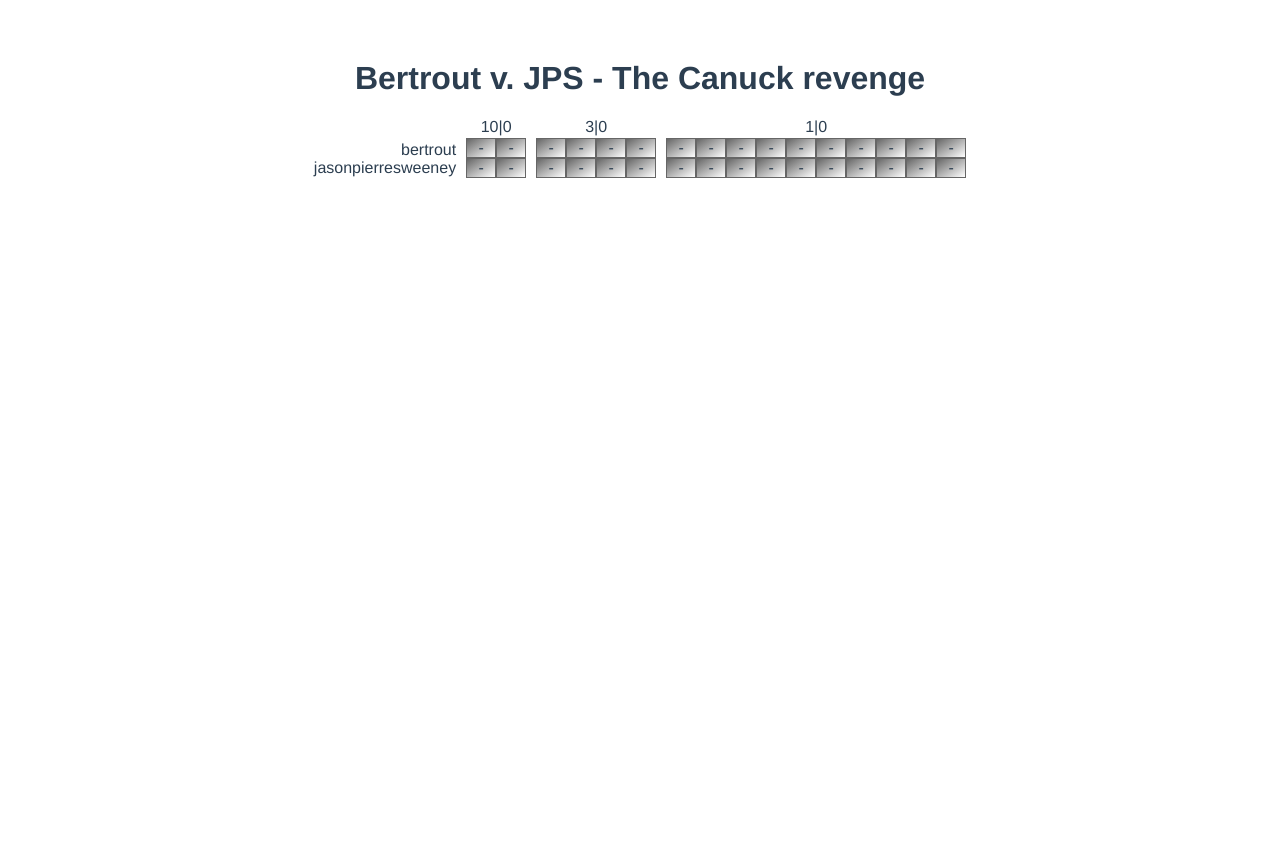
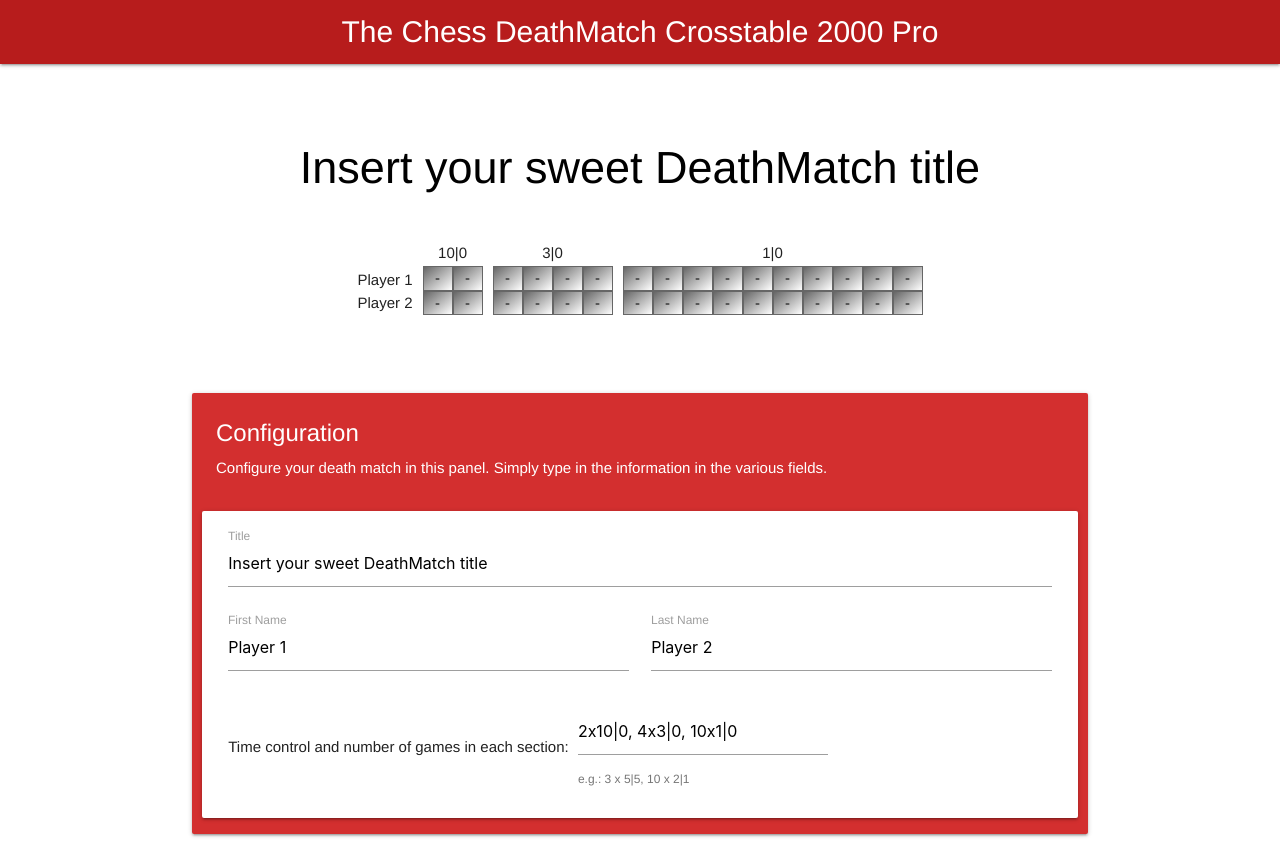
Before and after one commit to jsweeney/chess-deathmatch-crosstable, a Vue app: page / in a window 1280 px wide. Before the commit the page ends 800 px from the top, so only its background shows below. Built offline with nearby package versions, Linux system fonts and the light colour scheme.

Commit message:
Add the configuration panel

```diff
--- a/public/index.html
+++ b/public/index.html
@@ -1,17 +1,25 @@
 <!DOCTYPE html>
 <html lang="en">
+
 <head>
   <meta charset="utf-8">
   <meta http-equiv="X-UA-Compatible" content="IE=edge">
   <meta name="viewport" content="width=device-width,initial-scale=1.0">
   <link rel="icon" href="<%= BASE_URL %>favicon.ico">
-    <title>chess-deathmatch-crosstable</title>
+  <title>Deathmatch crosstable</title>
+  <!--Import Google Icon Font-->
+  <link href="https://fonts.googleapis.com/icon?family=Material+Icons" rel="stylesheet">
+  <!-- Compiled and minified CSS -->
+  <link rel="stylesheet" href="https://cdnjs.cloudflare.com/ajax/libs/materialize/1.0.0/css/materialize.min.css">
 </head>
+
 <body>
   <noscript>
-      <strong>We're sorry but chess-deathmatch-crosstable doesn't work properly without JavaScript enabled. Please enable it to continue.</strong>
+    <strong>We're sorry but chess-deathmatch-crosstable doesn't work properly without JavaScript enabled. Please enable
+      it to continue.</strong>
   </noscript>
   <div id="app"></div>
   <!-- built files will be auto injected -->
 </body>
+
 </html>
--- a/src/App.vue
+++ b/src/App.vue
@@ -12,11 +12,9 @@ export default {
   data() {
     return {
       match: {
-        title: 'Bertrout v. JPS - The Canuck revenge',
-        players: [
-          { twitch: 'bertrout', chesscom: 'bertrout' },
-          { twitch: 'jasonpierresweeney', chesscom: 'jasonpsweeney' },
-        ],
+        title: 'Insert your sweet DeathMatch title',
+        players: ['Player 1', 'Player 2'],
+        configuration: '2x10|0, 4x3|0, 10x1|0',
         sections: [{
           timeControl: '10|0',
           games: [
@@ -60,8 +58,5 @@ export default {
   font-family: "Avenir", Helvetica, Arial, sans-serif;
   -webkit-font-smoothing: antialiased;
   -moz-osx-font-smoothing: grayscale;
-  text-align: center;
-  color: #2c3e50;
-  margin-top: 60px;
 }
 </style>
--- a/src/components/Match.vue
+++ b/src/components/Match.vue
@@ -1,17 +1,20 @@
 <template>
+  <div class="">
+    <nav class="nav-extended red darken-4">
+      <div class="marquee">The Chess DeathMatch Crosstable 2000 Pro</div>
+    </nav>
+    <div class="container">
       <div class="match">
-    <div class="marquee">
-      <h1>{{match.title}}</h1>
-    </div>
+        <div class="title">{{match.title}}</div>
         <div class="crosstable">
           <div class="players crosstable-element">
             <div class="players-label">&nbsp;</div>
             <div
               class="player"
               v-for="player in match.players"
-          :key="player.twitch"
+              :key="player"
             >
-          <span class="player">{{player.twitch}}</span>
+              <span class="player">{{player}}</span>
             </div>
           </div>
           <div class="sections crosstable-element">
@@ -35,7 +38,8 @@
                   <div class="top">
                     <div
                       class="board"
-                  v-bind:class="{ white: game.color === 'white', black: game.color === 'black' }"
+                      v-bind:class="{ white: game.color === 'white',
+                                      black: game.color === 'black' }"
                     >
                       <span v-if="game.result === 'win'">1</span>
                       <span v-else-if="game.result === 'loss'">0</span>
@@ -46,7 +50,8 @@
                   <div class="bottom">
                     <div
                       class="board"
-                  v-bind:class="{ black: game.color === 'white', white: game.color === 'black' }"
+                      v-bind:class="{ black: game.color === 'white',
+                                      white: game.color === 'black' }"
                     >
                       <span v-if="game.result === 'win'">0</span>
                       <span v-else-if="game.result === 'loss'">1</span>
@@ -61,6 +66,75 @@
         </div>
 
       </div>
+      <div class="configuration card red darken-2">
+        <div class="card-content white-text">
+          <span class="card-title">Configuration</span>
+          <p>Configure your death match in this panel.
+            Simply type in the information in the various fields.</p>
+        </div>
+        <div class="form-wrapper">
+          <div class="form-content card white">
+            <div class="row">
+              <form class="col s12">
+                <div class="row">
+                  <div class="input-field col s12">
+                    <input
+                      id="title"
+                      type="text"
+                      v-model="match.title"
+                    >
+                    <label
+                      class="active"
+                      for="title"
+                    >Title</label>
+                  </div>
+                </div>
+                <div class="row">
+                  <div class="input-field col s6">
+                    <input
+                      id="firstName"
+                      type="text"
+                      v-model="match.players[0]"
+                    >
+                    <label
+                      class="active"
+                      for="first_name"
+                    >First Name</label>
+                  </div>
+                  <div class="input-field col s6">
+                    <input
+                      id="lastName"
+                      type="text"
+                      v-model="match.players[1]"
+                    >
+                    <label
+                      class="active"
+                      for="last_name"
+                    >Last Name</label>
+                  </div>
+                </div>
+                <div class="row">
+                  <div class="col s12">
+                    Time control and number of games in each section:
+                    <div class="input-field inline">
+                      <input
+                        id="configuration"
+                        type="text"
+                        v-model="match.configuration"
+                        @keyup="configureMatch"
+                        style="width: 250px"
+                      >
+                      <span class="helper-text">e.g.: 3 x 5|5, 10 x 2|1</span>
+                    </div>
+                  </div>
+                </div>
+              </form>
+            </div>
+          </div>
+        </div>
+      </div>
+    </div>
+  </div>
 </template>
 
 <script>
@@ -70,6 +144,23 @@ export default {
     match: Object,
   },
   methods: {
+    configureMatch() {
+      this.match.sections = [];
+      const sections = [];
+      const sectionConfigs = this.match.configuration.split(',').map(config => config.trim());
+      sectionConfigs.forEach((sectionConfig) => {
+        if (sectionConfig.includes('x')) {
+          const gameCount = sectionConfig.split('x')[0].trim();
+          const timeControl = sectionConfig.split('x')[1].trim();
+          const section = { timeControl, games: [] };
+          for (let gameIndex = 0; gameIndex < gameCount; gameIndex += 1) {
+            section.games.push({ color: 'none', result: 'none' });
+          }
+          sections.push(section);
+        }
+      });
+      this.match.sections = sections;
+    },
     colorSection(sectionIndex) {
       const section = this.match.sections[sectionIndex];
       let color;
@@ -135,8 +226,23 @@ export default {
 
 <!-- Add "scoped" attribute to limit CSS to this component only -->
 <style scoped>
-h3 {
-  margin: 40px 0 0;
+.marquee {
+  font-size: 2em;
+  color: white;
+  text-align: center;
+}
+.title {
+  padding: 20px 0;
+  font-size: 3em;
+  color: black;
+  text-align: center;
+}
+.match {
+  padding: 50px 0;
+}
+.crosstable {
+  padding: 20px 0;
+  text-align: center;
 }
 .crosstable-element {
   display: inline-block;
@@ -151,14 +257,17 @@ h3 {
 }
 .section {
   display: inline-block;
+  padding: 0;
   margin: 0 5px;
 }
 .time-control {
   padding-bottom: 2px;
+  text-align: center;
 }
 .game {
   display: inline-block;
   width: 30px;
+  text-align: center;
 }
 .top .board {
   background: linear-gradient(to right bottom, #666, #fff);
@@ -178,4 +287,13 @@ h3 {
   color: white;
   border: 1px solid #333;
 }
+.form-wrapper {
+  padding: 0 10px 1px;
+}
+.form-content {
+  padding: 15px;
+}
+.row {
+  margin-bottom: 0px;
+}
 </style>
```
Also changed, not shown: 1 other file (tests, documents, lock files or other folders). Lines whose indentation alone changed are shown as unchanged.
